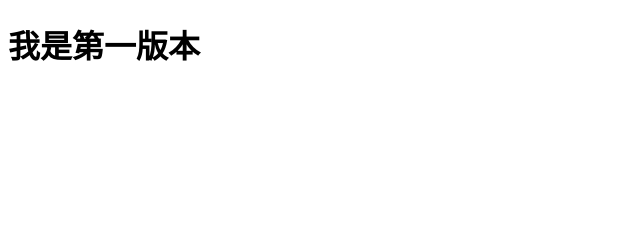
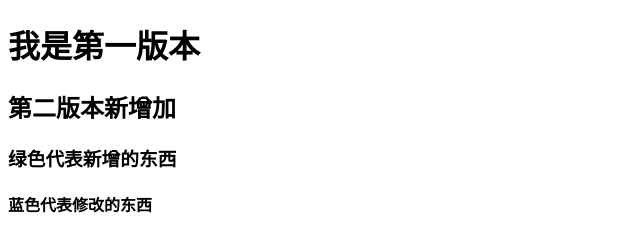
Before and after one commit to screamkie/bk04, a plain HTML site: page index.html in a window 1280 px wide. Shown: the whole page, without its empty margins (0-640 px from the left). Drawn offline with Linux system fonts and the light colour scheme.

Commit message:
第二版本

```diff
--- a/index.html
+++ b/index.html
@@ -7,5 +7,8 @@
 </head>
 <body>
   <h1>我是第一版本</h1>
+  <h2>第二版本新增加</h2>
+  <h3>绿色代表新增的东西</h3>
+  <h4>蓝色代表修改的东西</h4>
 </body>
 </html>
```
